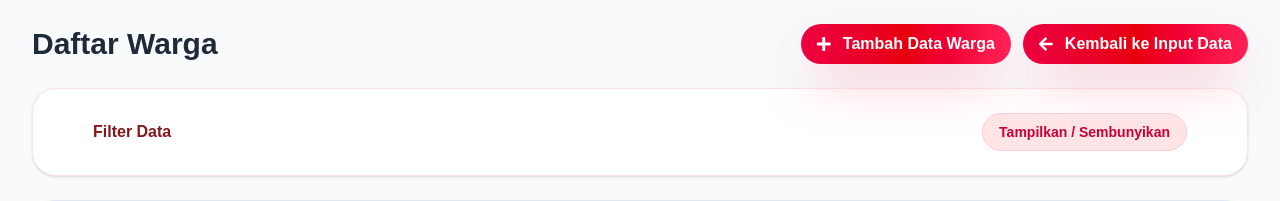
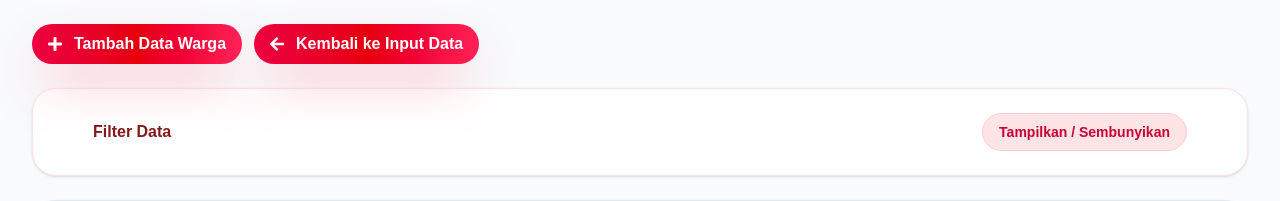
Before and after one commit to francisAWJ/SIGAPDESA, a PHP site: page /daftar_warga.php in a window 1280 px wide. Shown: the top 201 px of the page. Run offline with PHP 8.4, Linux system fonts and the light colour scheme; data comes from the database, SQL or seed files in the repository; data that the repository does not hold is empty; style sheets or scripts are compiled from the project's sources; some libraries are stand-ins or nearby versions; some web fonts are replaced.

Commit message:
removed the Daftar Warga text

```diff
--- a/daftar_warga.php
+++ b/daftar_warga.php
@@ -87,7 +87,7 @@ include 'config.php';
 <div id="content" class="mx-auto min-h-screen px-4 py-6 sm:px-6 lg:px-8">
 
     <div class="flex flex-col gap-4 md:flex-row md:items-center md:justify-between mb-6">
-        <h1 class="text-3xl font-semibold text-gray-800">Daftar Warga</h1>
+        <!-- <h1 class="text-3xl font-semibold text-gray-800">Daftar Warga</h1> -->
         <div class="flex flex-wrap items-center gap-3">
             <a href="input_data.php" class="inline-flex items-center gap-3 rounded-3xl bg-gradient-to-r from-rose-600 via-red-600 to-rose-500 px-4 py-2 text-base font-semibold text-white shadow-2xl shadow-rose-300 transition hover:from-rose-700 hover:via-red-700 hover:to-rose-600 focus:outline-none focus:ring-4 focus:ring-rose-200">
                 <i class="fas fa-plus"></i>
```
